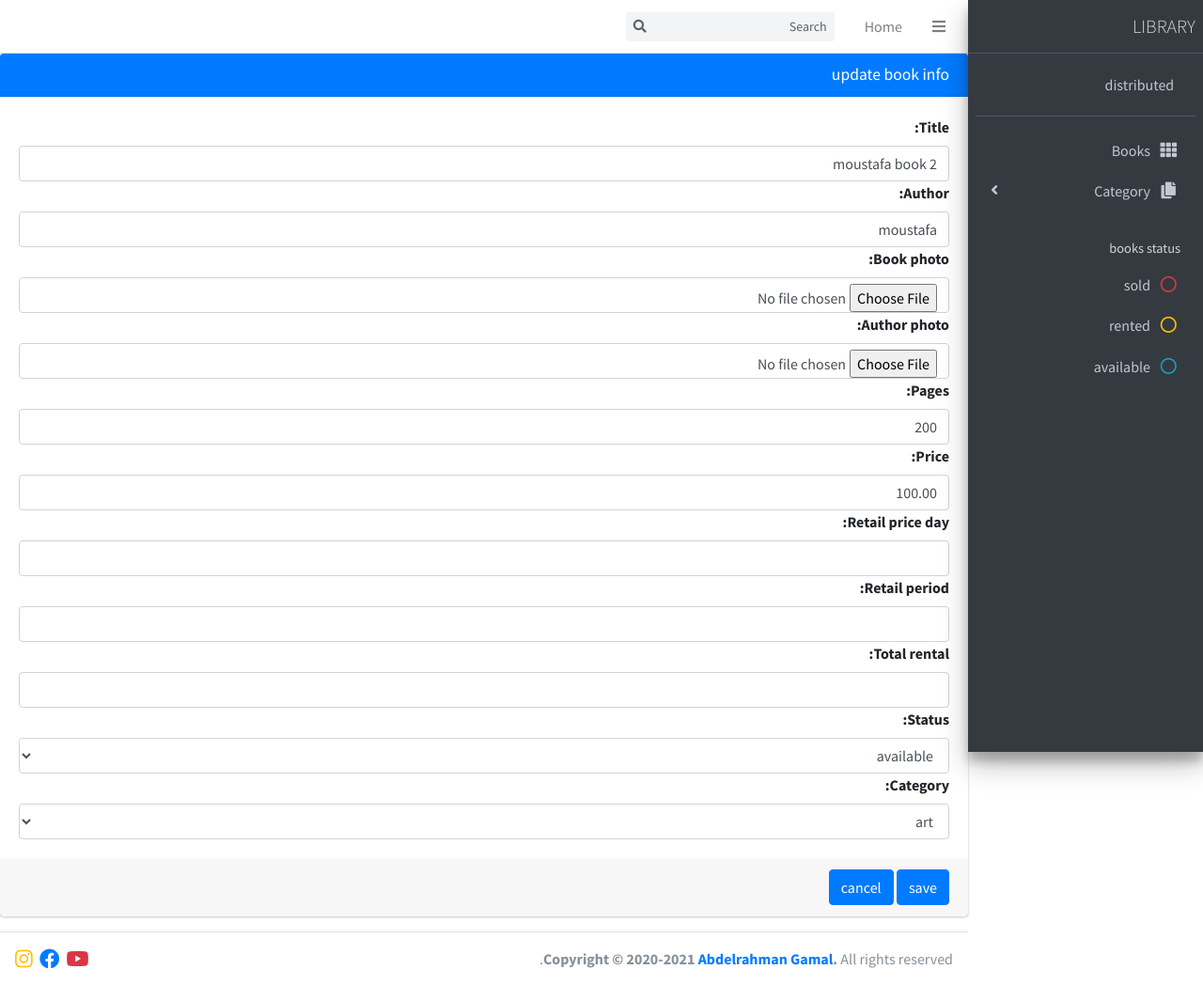
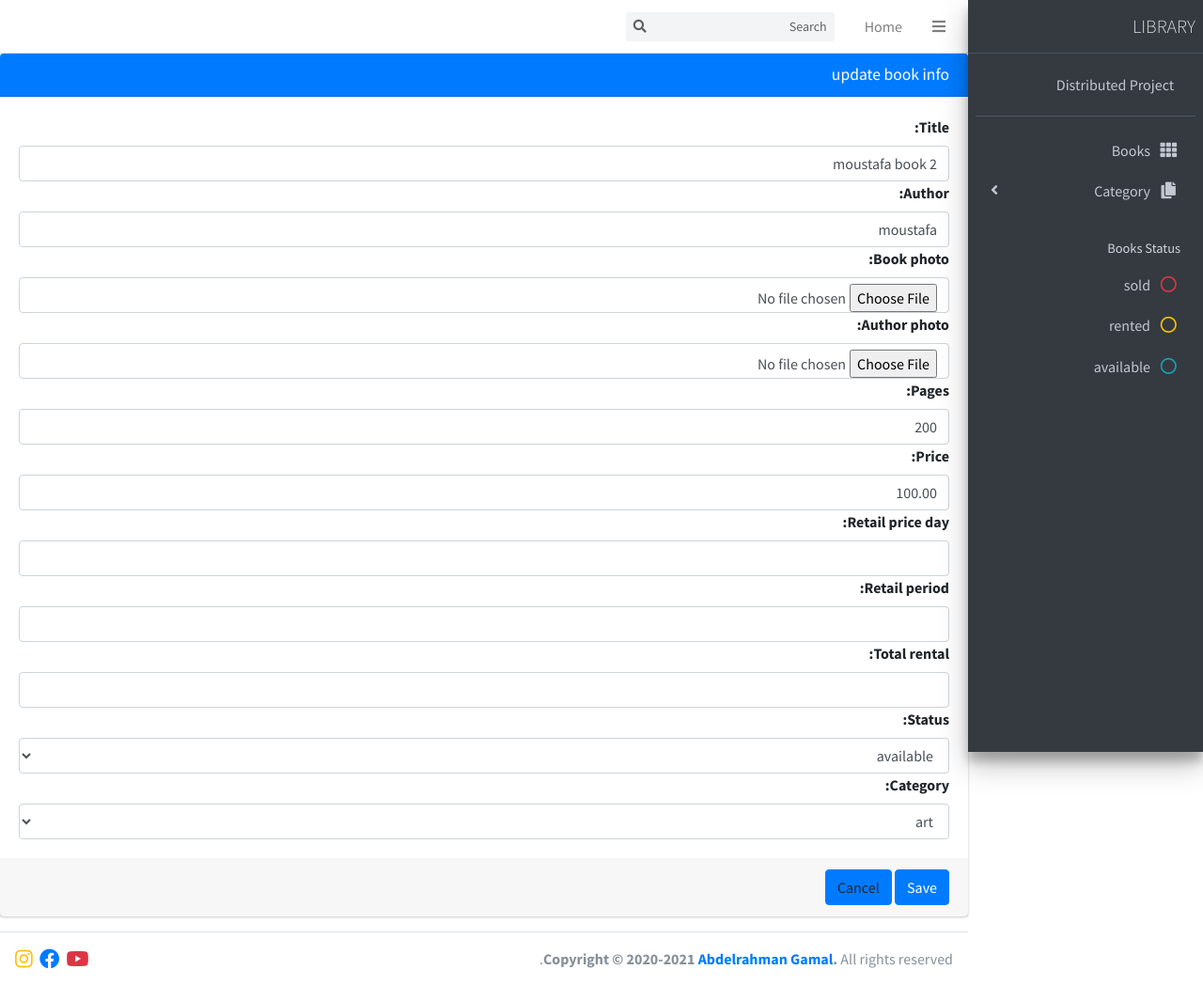
Before and after one commit to islam-alsaeed/Distributed, a Django app: page /update/4 in a window 1280 px wide. Shown: the whole page at 94% size. Run offline with Django 4.2, Linux system fonts and the light colour scheme; data comes from the database, SQL or seed files in the repository; both versions use the stored data as it was after the commit; parts of the project's set-up code (start-up, migrations or seed data) failed here and were passed over; some libraries are stand-ins or nearby versions.

Commit message:
fix some bugs vid30

```diff
--- a/distr_app/views.py
+++ b/distr_app/views.py
@@ -33,6 +33,8 @@ def books(request):
     context = {
         'categories': Category.objects.all(),
         'books':search,
+        'categoryform':CategoryForm(),
+
     }
     return render(request,'pages/books.html',context)
 
--- a/templates/pages/delete.html
+++ b/templates/pages/delete.html
@@ -24,7 +24,7 @@
         <div class="card-footer">
           <button type="submit" class="btn btn-danger">Delete</button>
 
-          <a href="{% url 'index' %}" type="button" class="btn btn-primary">cancel</a>
+          <a onclick="history.back()" type="button" class="btn btn-primary">cancel</a>
         </div>
       </form>
     </div>
--- a/templates/pages/index.html
+++ b/templates/pages/index.html
@@ -107,12 +107,12 @@
 
                 <!-- form add books -->
                 <div class="row m-1 mb-3">
-                    <a href="#bookform" class="btn btn-primary" data-toggle="collapse">add book +</a>
+                    <a href="#bookform" class="btn btn-primary" data-toggle="collapse">Add book +</a>
                 </div>
 
                 <div id="bookform" class="card card-primary collapse">
                     <div class="card-header">
-                        <h3 class="card-title">add book</h3>
+                        <h3 class="card-title">Add book</h3>
                     </div>
                     <!-- /.card-header -->
                     <!-- form start -->
@@ -123,7 +123,7 @@
                         </div>
                         <!-- /.card-body -->
                         <div class="card-footer">
-                            <button type="submit" class="btn btn-primary">add</button>
+                            <button type="submit" class="btn btn-primary">Add</button>
                         </div>
                     </form>
                 </div>
--- a/templates/pages/update.html
+++ b/templates/pages/update.html
@@ -20,8 +20,8 @@
         <!-- /.card-body -->
 
         <div class="card-footer">
-          <button type="submit" class="btn btn-primary">save</button>
-          <a href="{% url 'index' %}" type="button" class="btn btn-primary">cancel</a>
+          <button type="submit" class="btn btn-primary">Save</button>
+          <a onclick="history.back()" type="button" class="btn btn-primary">Cancel</a>
         </div>
       </form>
     </div>
--- a/templates/parts/sidebar.html
+++ b/templates/parts/sidebar.html
@@ -12,7 +12,7 @@
             <div class="image">
             </div>
             <div class="info">
-                <a href="{% url 'index' %}" class="d-block">distributed</a>
+                <a href="{% url 'index' %}" class="d-block">Distributed Project</a>
             </div>
         </div>
 
@@ -50,8 +50,8 @@
                             <div id="cateinput">
                             {{categoryform}}
 
-                            <button type="submit" class="btn btn-success">save</button>
-                            <button id="backcat" class="btn btn-primary ">back</button>
+                            <button type="submit" class="btn btn-success">Save</button>
+                            <button id="backcat" class="btn btn-primary ">Back</button>
                             </div>
                         </form>
                         {% for category in categories %}
@@ -66,7 +66,7 @@
                     </ul>
                 </li>
 
-                <li class="nav-header">books status</li>
+                <li class="nav-header">Books Status</li>
 
                 <li style="cursor: pointer;" class="nav-item statussold">
                     <a id="statusSold" class="nav-link">
```
Also changed, not shown: templates/pages/books.html (+4 -4 lines), db.sqlite3.
